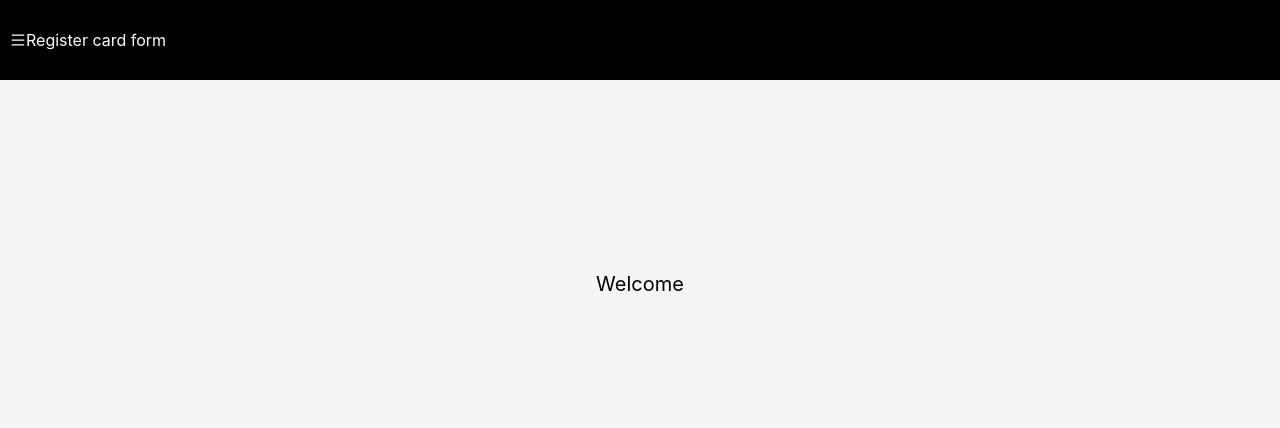
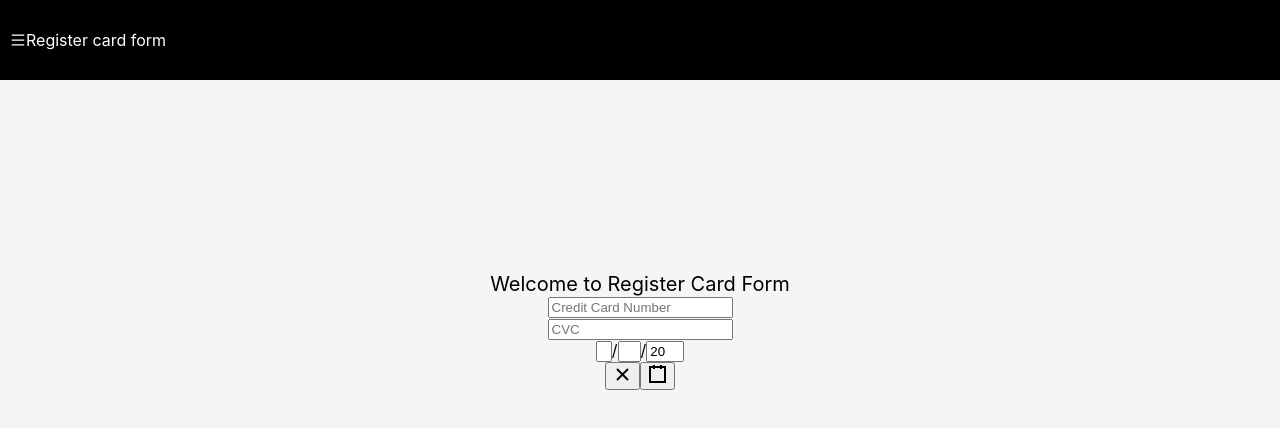
Before and after one commit to ldj0319/OnePageRegisterCreditCard, a React (Create React App) app in the folder creditcardwebapp/: page / in a window 1280 px wide. Shown: the top 428 px of the page. Built offline with nearby package versions, Linux system fonts and the light colour scheme.

Commit message:
Add Credit Card Form

```diff
--- a/creditcardwebapp/package.json
+++ b/creditcardwebapp/package.json
@@ -11,7 +11,9 @@
     "@types/react": "^17.0.14",
     "@types/react-dom": "^17.0.9",
     "react": "^17.0.2",
+    "react-date-picker": "^8.2.0",
     "react-dom": "^17.0.2",
+    "react-number-format": "^4.6.4",
     "react-scripts": "4.0.3",
     "typescript": "^4.3.5",
     "web-vitals": "^1.1.2"
--- /dev/null
+++ b/creditcardwebapp/src/components/CreditCardForm.tsx
@@ -0,0 +1,38 @@
+import React, {useState} from 'react';
+import DatePicker from 'react-date-picker';
+import './CreditCardForm.css';
+
+const CreditCardForm = () => {
+    const [creditCardNumber, setCreditCardNumber] = useState(0);
+    const [CVC, setCVC] = useState(0);
+    const [expiryDate, setExpiryDate] = useState(new Date());
+
+    return (
+        <div className="CreditCardForm">
+
+            <div className="CreditCardNumberField">
+                <input
+                    className="CreditCardNumberInput"
+                    onChange={ event => setCreditCardNumber(Number(event.target.value)) }
+                    placeholder="Credit Card Number"
+                    type="number"/>
+            </div>
+
+            <div className="CVCField">
+                <input
+                    className="CVCInput"
+                    onChange={ event => setCVC(Number(event.target.value)) }
+                    placeholder="CVC"
+                    type="number"/>
+            </div>
+
+            <div className="ExpiryDateField">
+                <DatePicker className="ExpiryDateInput"
+                    onChange={ setExpiryDate }
+                    value={ expiryDate } />
+            </div>
+        </div>
+    );
+};
+
+export default CreditCardForm;
--- a/creditcardwebapp/src/pages/HomePage.tsx
+++ b/creditcardwebapp/src/pages/HomePage.tsx
@@ -1,10 +1,14 @@
 import React from 'react'
+import CreditCardForm from '../components/CreditCardForm';
 import './HomePage.css'
 
 const HomePage = () => {
     return (
-        <div className="Welcome">
-            Welcome
+        <div>
+            <div className="Welcome">
+                Welcome to Register Card Form
+            </div>
+            <CreditCardForm />
         </div>
     )
 }
```
Also changed, not shown: creditcardwebapp/src/components/CreditCardForm.css (added), 1 other file (tests, documents, lock files or other folders).
